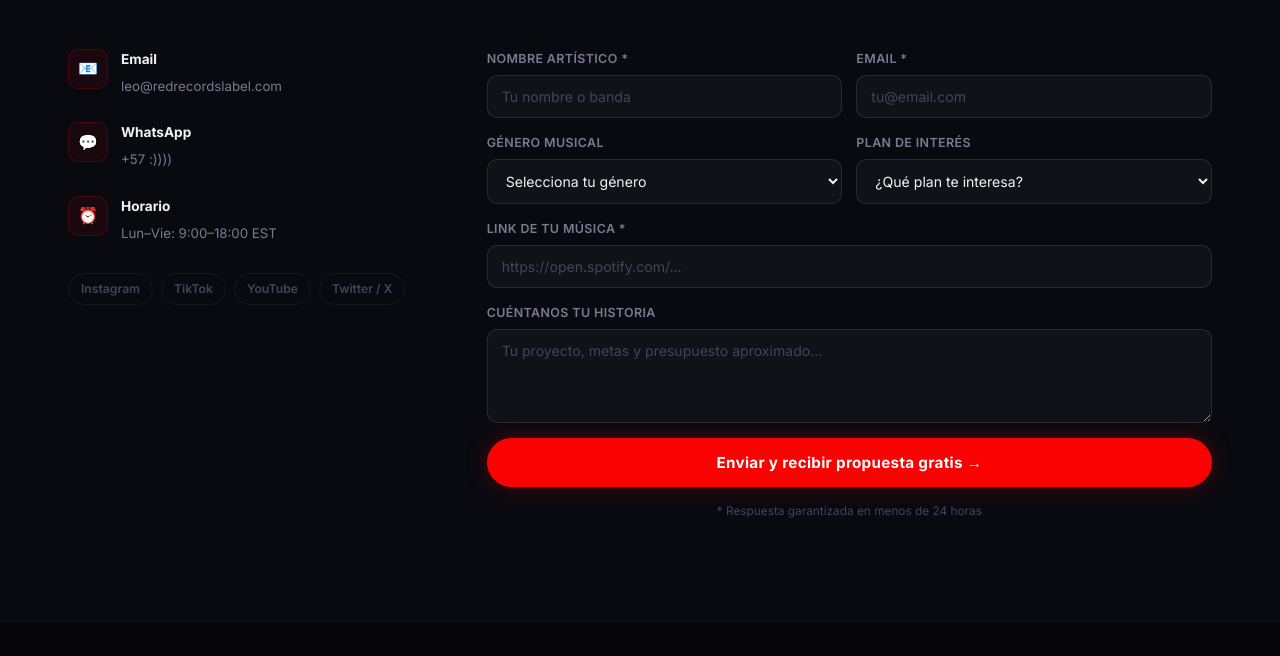
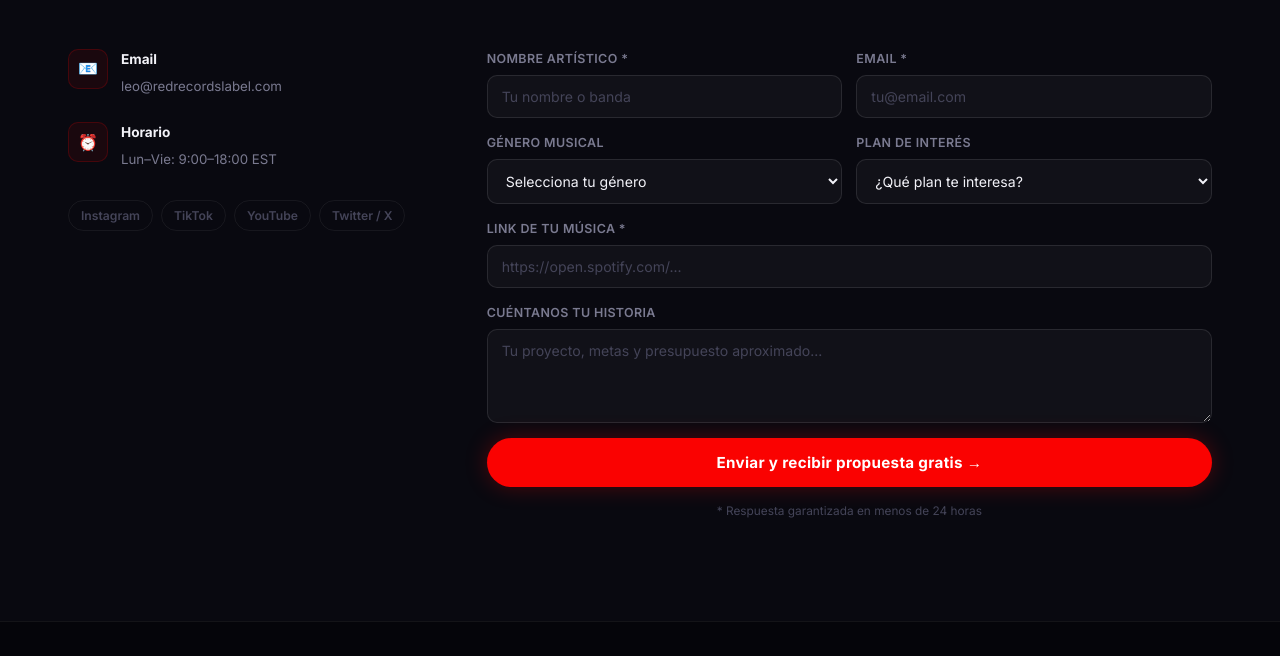
Before and after one commit to LeoRojasss/Red_Records, a plain HTML site: page index.html in a window 1280 px wide. Shown: the part 6314-6970 px from the top of the page. Drawn offline with Linux system fonts and the light colour scheme.

Commit message:
Remove WhatsApp contact from index.html
Removed WhatsApp contact information from the page.

```diff
--- a/index.html
+++ b/index.html
@@ -503,7 +503,6 @@
     <div class="cogrid">
       <div class="coinfo rv">
         <div class="crow"><div class="coico">📧</div><div><strong>Email</strong><span>leo@redrecordslabel.com</span></div></div>
-        <div class="crow"><div class="coico">💬</div><div><strong>WhatsApp</strong><span>+57 :)))) </span></div></div>
         <div class="crow"><div class="coico">⏰</div><div><strong>Horario</strong><span>Lun–Vie: 9:00–18:00 EST</span></div></div>
         <div class="cosoc">
           <a href="#" class="spill">Instagram</a>
```
